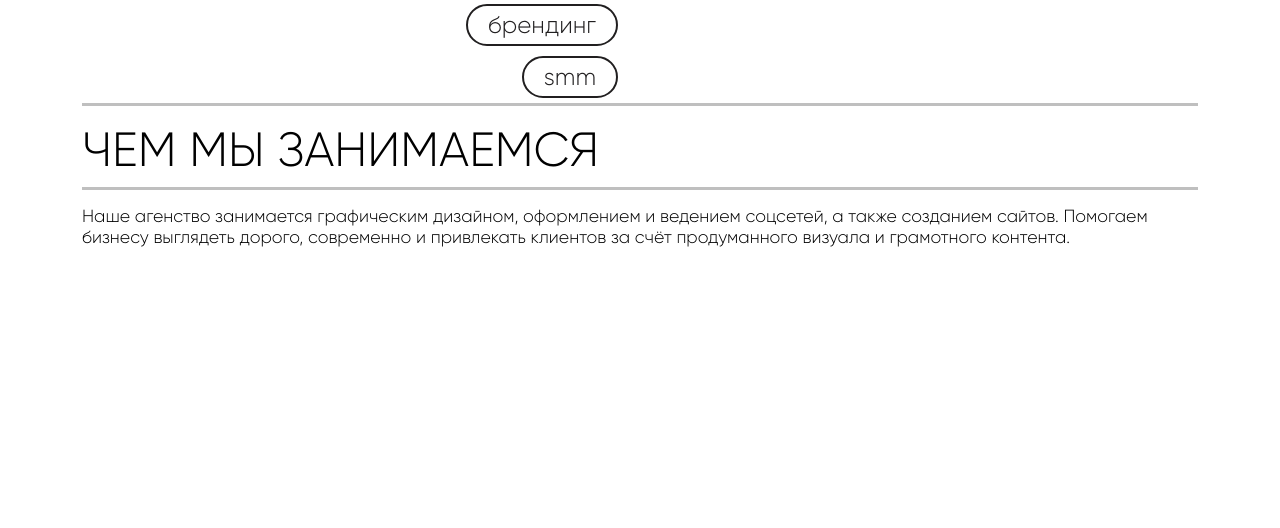
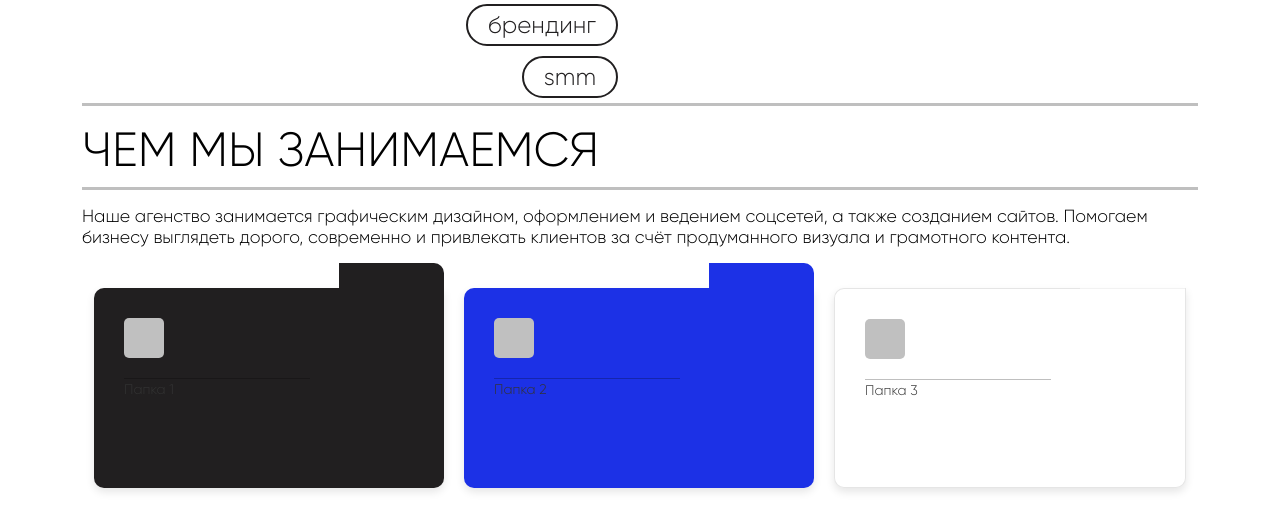
Before and after one commit to ToHellForever/g, a Django app: page / in a window 1280 px wide. Shown: the part 517-1045 px from the top of the page. Before the commit the page ends 764 px from the top, so only its background shows below. Run offline with Django 5.2, Linux system fonts and the light colour scheme.

Commit message:
борюсь с формой папок

```diff
--- a/static/css/main.css
+++ b/static/css/main.css
@@ -33,3 +33,91 @@
     gap: 10px;
     margin-bottom: 30px;
 }
+
+.folders-container {
+    display: flex;
+    width: 100%;
+    gap: 20px;
+    margin: 40px 0;
+}
+
+.folder {
+    position: relative;
+    flex: 1;
+    height: 200px;
+    border-radius: 10px 0 10px 10px;
+    box-shadow: 0 4px 8px rgba(0, 0, 0, 0.1);
+}
+
+.folder:nth-child(1) {
+    background-color: rgba(33, 31, 32, 1);
+}
+
+.folder:nth-child(2) {
+    background-color: rgba(28, 49, 230, 1);
+}
+
+.folder:nth-child(3) {
+    background-color: rgba(255, 255, 255, 0.5);
+    border: 1px solid rgba(0, 0, 0, 0.1);
+}
+
+.folder:nth-child(1) .folder-tab {
+    position: absolute;
+    top: -25px;
+    left: 70%;
+    width: 30%;
+    height: 25px;
+    background-color: rgba(33, 31, 32, 1);
+    border-radius: 0 10px 0 0;
+}
+
+.folder:nth-child(2) .folder-tab {
+    position: absolute;
+    top: -25px;
+    left: 70%;
+    width: 30%;
+    height: 25px;
+    background-color: rgba(28, 49, 230, 1);
+    border-radius: 0 10px 0 0;
+}
+
+.folder:nth-child(3) .folder-tab {
+    position: absolute;
+    top: -25px;
+    left: 70%;
+    width: 30%;
+    height: 25px;
+    background-color: rgba(255, 255, 255, 0.5);
+    border-radius: 0 10px 0 0;
+}
+
+.folder-content {
+    padding: 20px;
+    height: 100%;
+    display: flex;
+    flex-direction: column;
+    align-items: flex-start;
+    justify-content: flex-start;
+}
+
+.folder-icon {
+    width: 40px;
+    height: 40px;
+    background-color: #c0c0c0;
+    border-radius: 5px;
+    margin: 10px 0 0 10px;
+}
+
+.folder-hr {
+    width: 60%;
+    border: none;
+    border-top: 1px solid #000;
+    margin: 20px 0 0 10px;
+}
+
+.folder-name {
+    margin: 0 0 0 10px;
+    font-size: 14px;
+    color: #333;
+}
--- a/templates/landing.html
+++ b/templates/landing.html
@@ -42,9 +42,34 @@
         <h2 class="desc-h">ЧЕМ МЫ ЗАНИМАЕМСЯ</h2>
     <hr class="hr">
     <p class="desc-p">Наше агенство занимается графическим дизайном, оформлением и ведением соцсетей, а также созданием сайтов. Помогаем бизнесу выглядеть дорого, современно и привлекать клиентов за счёт продуманного визуала и грамотного контента.</p>
+    <div class="folders-container container">
+        <div class="folder">
+            <div class="folder-tab"></div>
+            <div class="folder-content">
+                <div class="folder-icon"></div>
+                <hr class="folder-hr">
+                <p class="folder-name">Папка 1</p>
+            </div>
+        </div>
+        <div class="folder">
+            <div class="folder-tab"></div>
+            <div class="folder-content">
+                <div class="folder-icon"></div>
+                <hr class="folder-hr">
+                <p class="folder-name">Папка 2</p>
+            </div>
+        </div>
+        <div class="folder">
+            <div class="folder-tab"></div>
+            <div class="folder-content">
+                <div class="folder-icon"></div>
+                <hr class="folder-hr">
+                <p class="folder-name">Папка 3</p>
+            </div>
+        </div>
+    </div>
+
 </div>
-
-
     <script src="https://cdn.jsdelivr.net/npm/bootstrap@5.3.3/dist/js/bootstrap.bundle.min.js" integrity="sha384-YvpcrYf0tY3lHB60NNkmXc5s9fDVZLESaAA55NDzOxhy9GkcIdslK1eN7N6jIeHz" crossorigin="anonymous"></script>
   </body>
 </html>
```
